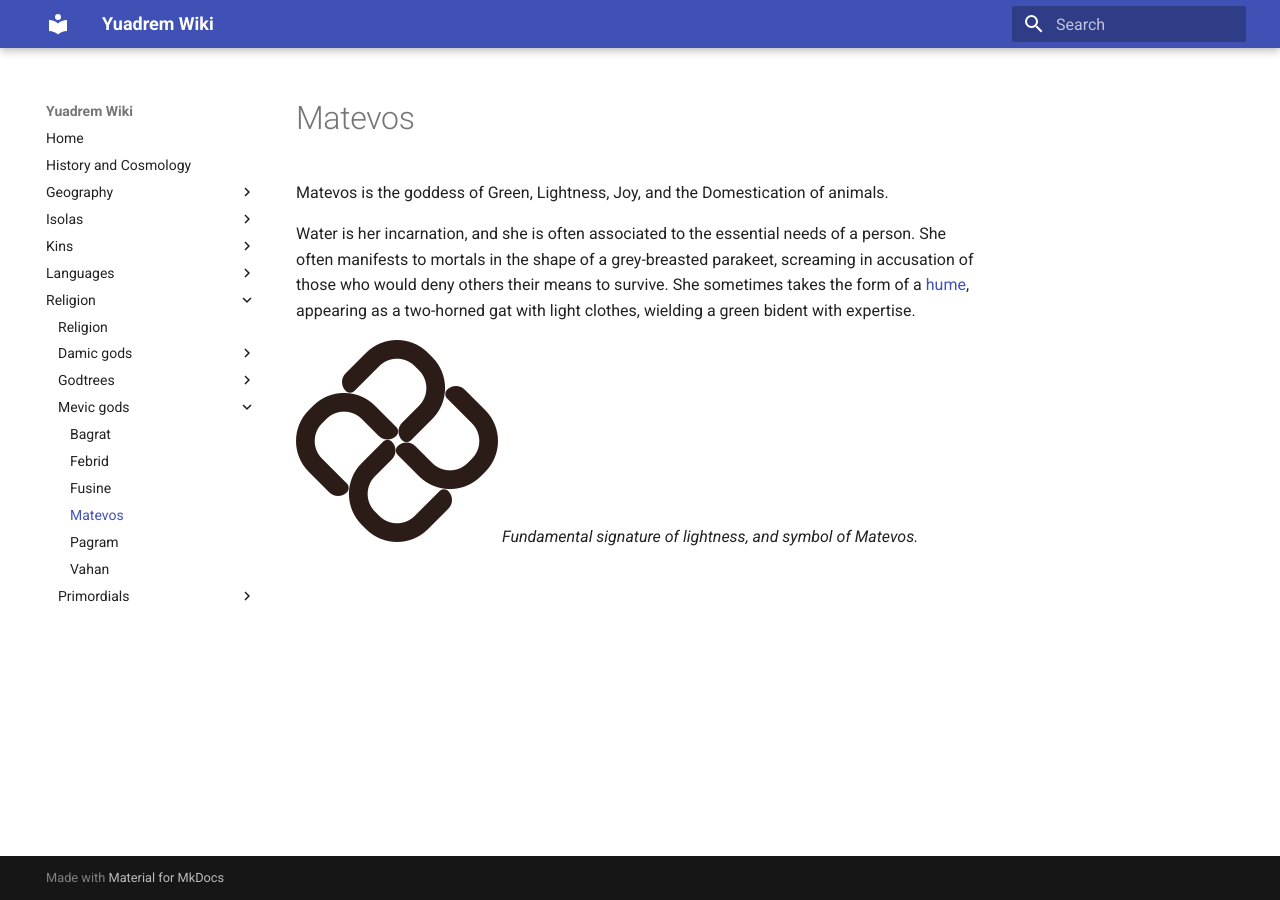
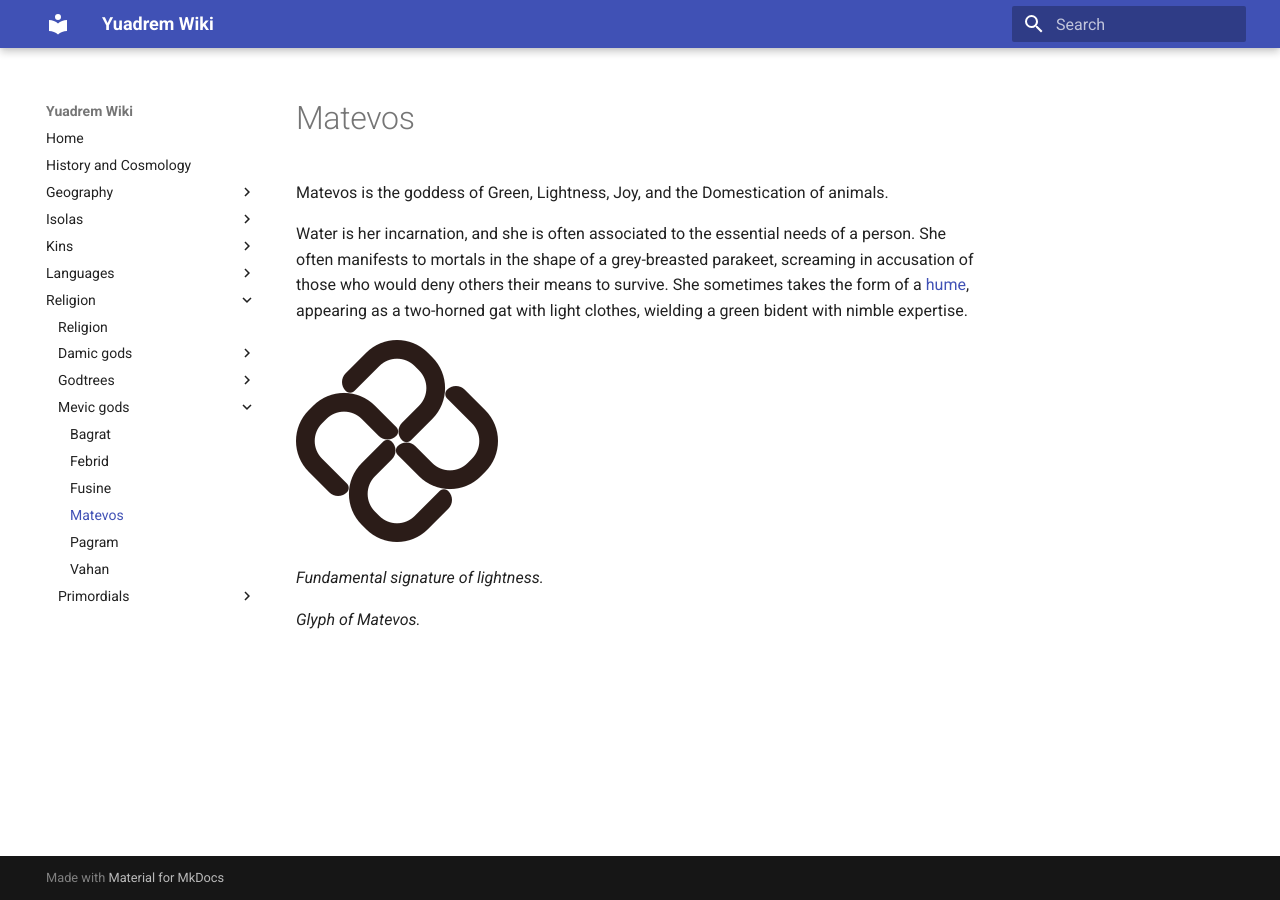
Before and after one commit to bleaktwig/yuadrem-wiki, an MkDocs documentation site: the page built from docs/religion/mevic_gods/matevos.md, in a window 1280 px wide. Built offline with MkDocs 1.6.1 and Material for MkDocs 9.7.7, drawn with Linux system fonts in a browser that asks for light colours.

Commit message:
Testing testing testing

```diff
--- a/docs/religion/mevic_gods/matevos.md
+++ b/docs/religion/mevic_gods/matevos.md
@@ -1,7 +1,10 @@
 # Matevos
 Matevos is the goddess of Green, Lightness, Joy, and the Domestication of animals.
 
-Water is her incarnation, and she is often associated to the essential needs of a person. She often manifests to mortals in the shape of a grey-breasted parakeet, screaming in accusation of those who would deny others their means to survive. She sometimes takes the form of a [hume](../../kins/hume.md), appearing as a two-horned gat with light clothes, wielding a green bident with expertise.
+Water is her incarnation, and she is often associated to the essential needs of a person. She often manifests to mortals in the shape of a grey-breasted parakeet, screaming in accusation of those who would deny others their means to survive. She sometimes takes the form of a [hume](../../kins/hume.md), appearing as a two-horned gat with light clothes, wielding a green bident with nimble expertise.
 
 ![Fundamental signature of lightness](img/fundamental_signature.lightness.png)
-_Fundamental signature of lightness, and symbol of Matevos._
+
+_Fundamental signature of lightness._
+
+_Glyph of Matevos._
```
